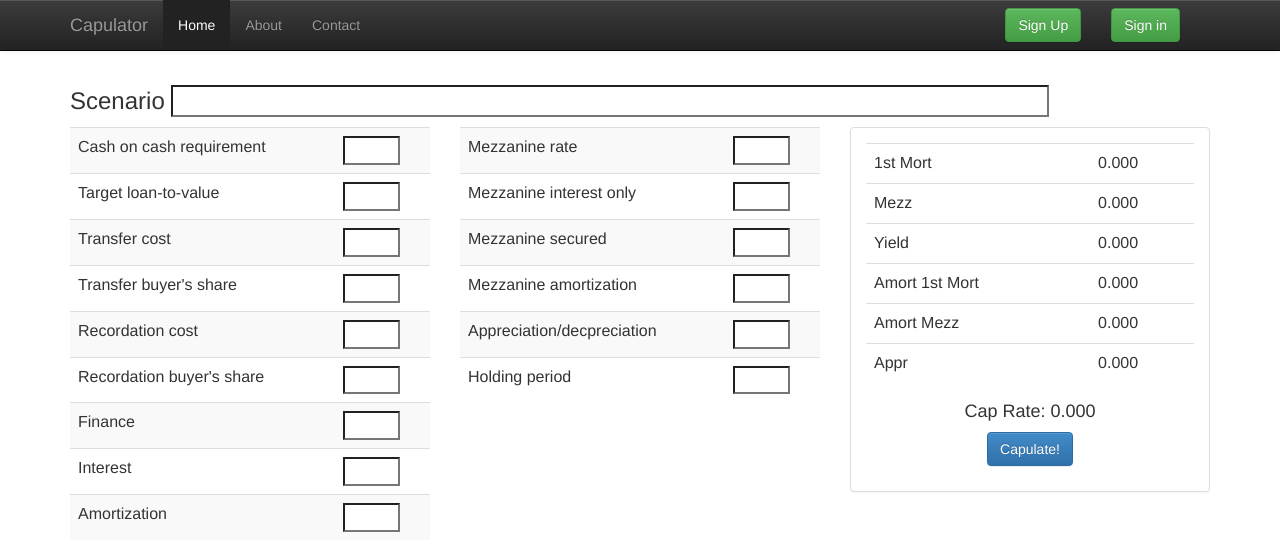
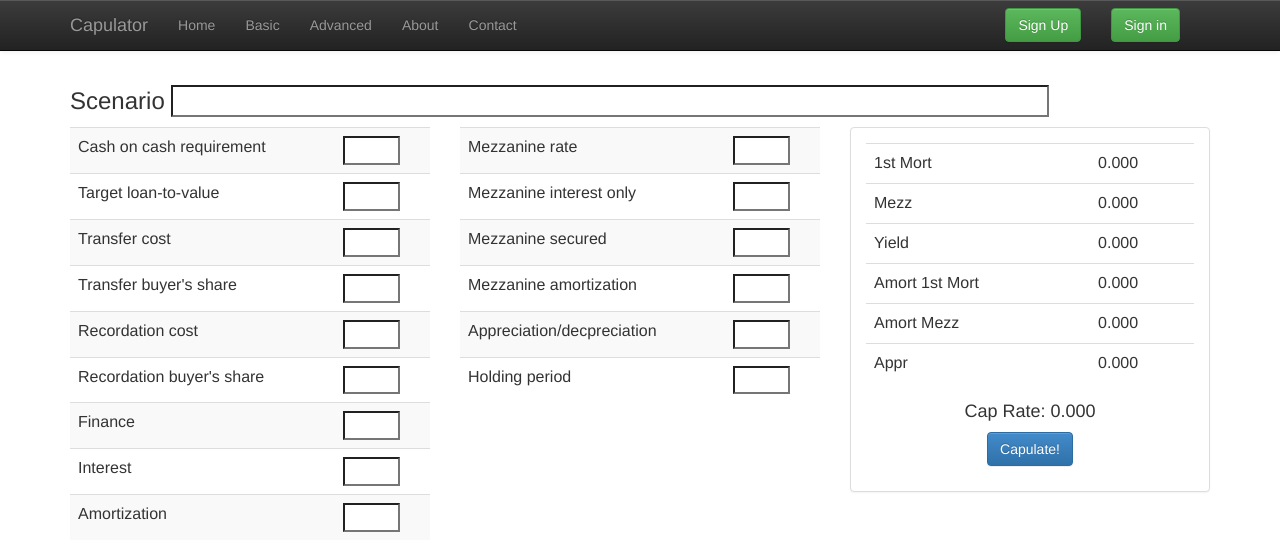
Before and after one commit to blaino/vinnerator, a Python web app: template templates/show_scenarios.html in a window 1280 px wide. Shown: the top 559 px of the page. Run offline with Jinja, Linux system fonts and the light colour scheme; the template is opened without the code that fills it, so the values that code supplies are empty; some libraries are stand-ins or nearby versions.

Commit message:
Formatting of code; add some controls

```diff
--- a/templates/layout.html
+++ b/templates/layout.html
@@ -22,11 +22,12 @@
          </div>
          <div class="navbar-collapse collapse">
            <ul class="nav navbar-nav">
-             <li class="active"><a href="/">Home</a></li>
+             <li ><a href="/">Home</a></li>
+	     <li ><a href="/basic">Basic</a></li>
+	     <li ><a href="/show_scenarios">Advanced</a></li>
              <li><a href="#about">About</a></li>
              <li><a href="#contact">Contact</a></li>
            </ul>
-
 
     	  {% if not current_user.is_authenticated() %}
     	  <form class="navbar-form navbar-right" action="{{ url_for_security('login') }}">
@@ -42,8 +43,7 @@
             <button type="submit" class="btn btn-success" value=register >Sign Up</button>
           </form>
 
-
-         </div><!--/.navbar-collapse -->
+         </div>
        </div>
      </div>
   </body>
--- a/templates/show_scenarios.html
+++ b/templates/show_scenarios.html
@@ -154,14 +154,8 @@
 	<li><em>Unbelievable.  No saved scenarios here so far</em>
 	  {% endfor %}
       </div>
+      <input type="button" class="btn btn-primary" value="Delete selected" onclick="deleteSelected()">
     </div>
-
-    <div id="footer">
-      <div class="container">
-	<input type="button" class="btn btn-primary" value="Delete selected" onclick="deleteSelected()">
-      </div>
-    </div>
-
   </form>
 
 {% endblock %}
```
Also changed, not shown: templates/basic.html (+6 -1 lines).
